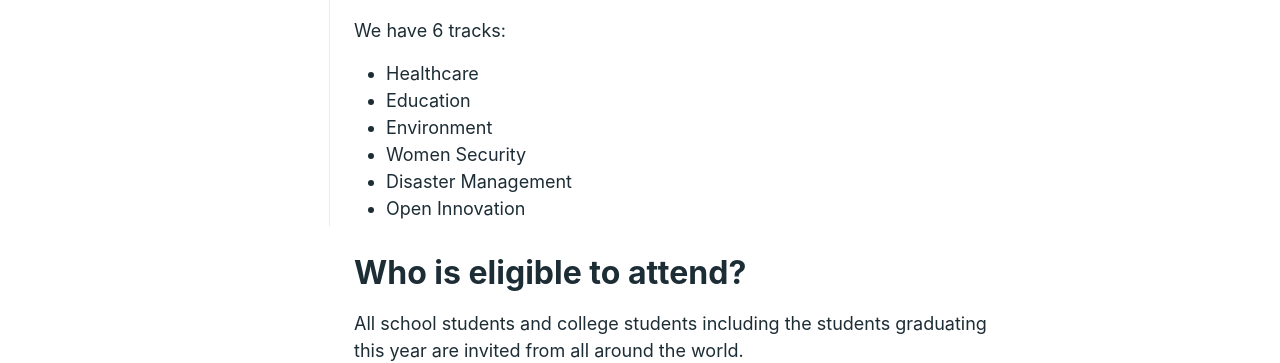
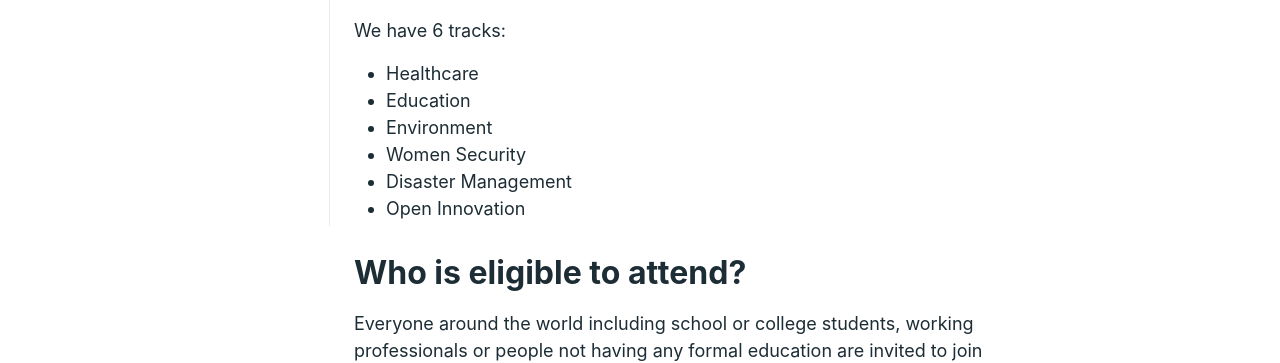
Before and after one commit to Hackodisha/hackodisha-guide, a plain HTML site: page docs/more-questions/index.html in a window 1280 px wide. Shown: the part 590-953 px from the top of the page. Drawn offline with Linux system fonts and the light colour scheme.

Commit message:
Fixed: Minor error in question

```diff
--- a/docs/more-questions/index.html
+++ b/docs/more-questions/index.html
@@ -136,7 +136,7 @@
                         <li>Open Innovation</li>
                     </ul>
                     <h2 id=eligibilty>Who is eligible to attend?<a href=#eligibilty class=anchor aria-hidden=true>#</a></h2>
-                    <p>All school students and college students including the students graduating this year are invited from all around the world.
+                    <p>Everyone around the world including school or college students, working professionals or people not having any formal education are invited to join us in this mega celebration.
                     </p>
                     <h2 id=past-projects>Are we allowed to build on past projects/submit old projects?<a href=#past-projects class=anchor aria-hidden=true>#</a></h2>
                     <p>Yes. Although you are encouraged to build your project from scratch during the hackathon, you can bring your old projects, but you will be judged on the features you add during the hackathon.
```
